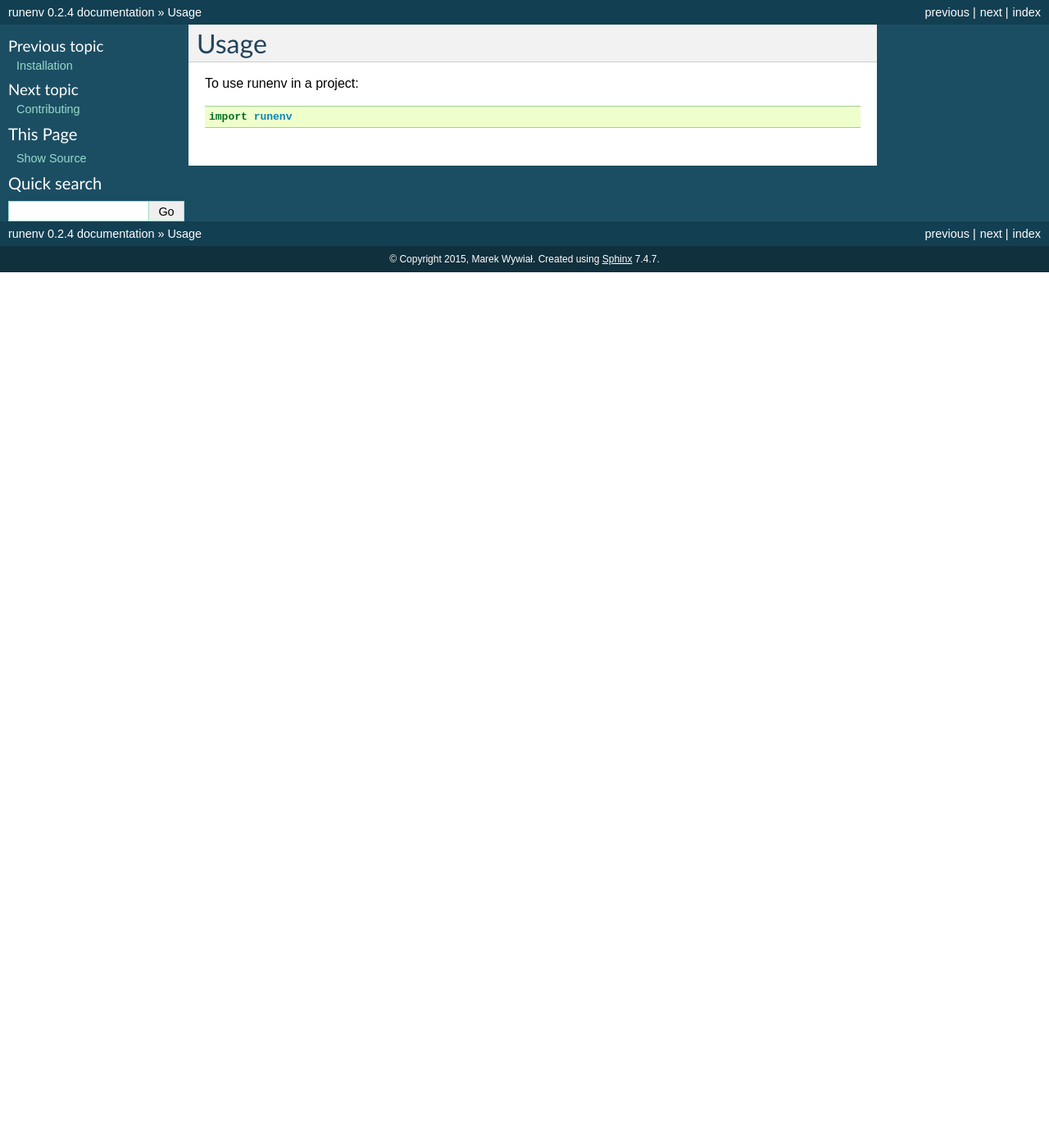
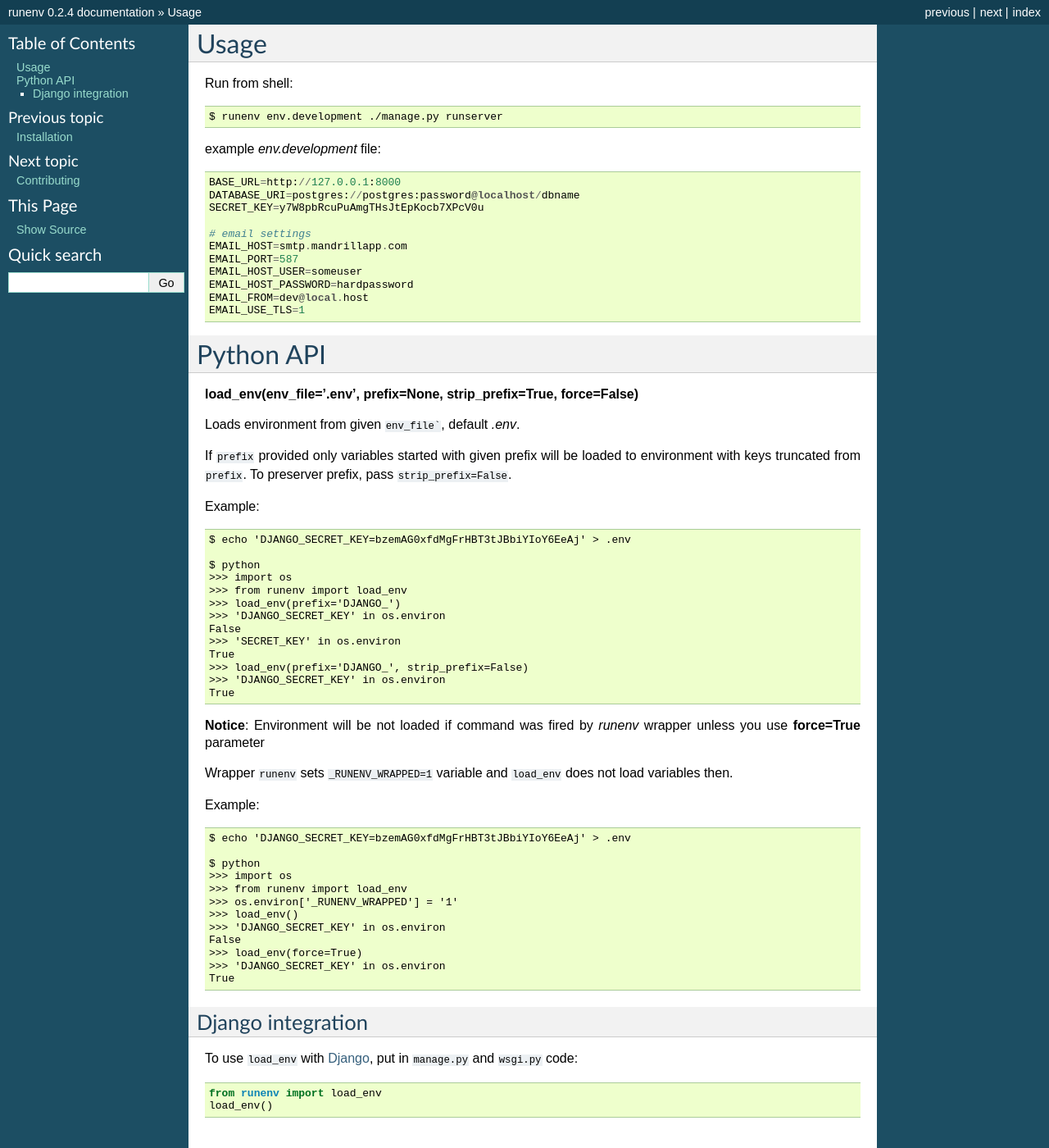
Before and after one commit to onjin/runenv, a Sphinx documentation site: the page built from docs/usage.rst, in a window 1280 px wide and 1400 px high. Shown: the whole window at 82% size. Built offline with Sphinx 7.4.7, drawn with Linux system fonts in a browser that asks for light colours.

Commit message:
Added `usage` documentation

````diff
--- a/docs/usage.rst
+++ b/docs/usage.rst
@@ -1,7 +1,80 @@
-========
+-----
 Usage
-========
+-----
 
-To use runenv in a project::
+Run from shell::
 
-    import runenv
+    $ runenv env.development ./manage.py runserver
+
+example `env.development` file::
+
+    BASE_URL=http://127.0.0.1:8000
+    DATABASE_URI=postgres://postgres:password@localhost/dbname
+    SECRET_KEY=y7W8pbRcuPuAmgTHsJtEpKocb7XPcV0u
+
+    # email settings
+    EMAIL_HOST=smtp.mandrillapp.com
+    EMAIL_PORT=587
+    EMAIL_HOST_USER=someuser
+    EMAIL_HOST_PASSWORD=hardpassword
+    EMAIL_FROM=dev@local.host
+    EMAIL_USE_TLS=1
+
+----------
+Python API
+----------
+
+**load_env(env_file='.env', prefix=None, strip_prefix=True, force=False)**
+
+Loads environment from given ``env_file```, default `.env`.
+
+If ``prefix`` provided only variables started with given prefix will be loaded to environment with keys truncated from
+``prefix``. To preserver prefix, pass ``strip_prefix=False``.
+
+Example::
+
+    $ echo 'DJANGO_SECRET_KEY=bzemAG0xfdMgFrHBT3tJBbiYIoY6EeAj' > .env
+
+    $ python
+    >>> import os
+    >>> from runenv import load_env
+    >>> load_env(prefix='DJANGO_')
+    >>> 'DJANGO_SECRET_KEY' in os.environ
+    False
+    >>> 'SECRET_KEY' in os.environ
+    True
+    >>> load_env(prefix='DJANGO_', strip_prefix=False)
+    >>> 'DJANGO_SECRET_KEY' in os.environ
+    True
+
+
+**Notice**: Environment will be not loaded if command was fired by `runenv` wrapper unless you use **force=True** parameter
+
+Wrapper ``runenv`` sets ``_RUNENV_WRAPPED=1`` variable and ``load_env`` does not load variables then.
+
+Example::
+
+    $ echo 'DJANGO_SECRET_KEY=bzemAG0xfdMgFrHBT3tJBbiYIoY6EeAj' > .env
+
+    $ python
+    >>> import os
+    >>> from runenv import load_env
+    >>> os.environ['_RUNENV_WRAPPED'] = '1'
+    >>> load_env()
+    >>> 'DJANGO_SECRET_KEY' in os.environ
+    False
+    >>> load_env(force=True)
+    >>> 'DJANGO_SECRET_KEY' in os.environ
+    True
+
+
+Django integration
+------------------
+
+To use ``load_env`` with `Django`_, put in ``manage.py`` and ``wsgi.py`` code::
+
+    from runenv import load_env
+    load_env()
+
+
+.. _django: http://djangoproject.com/
````
